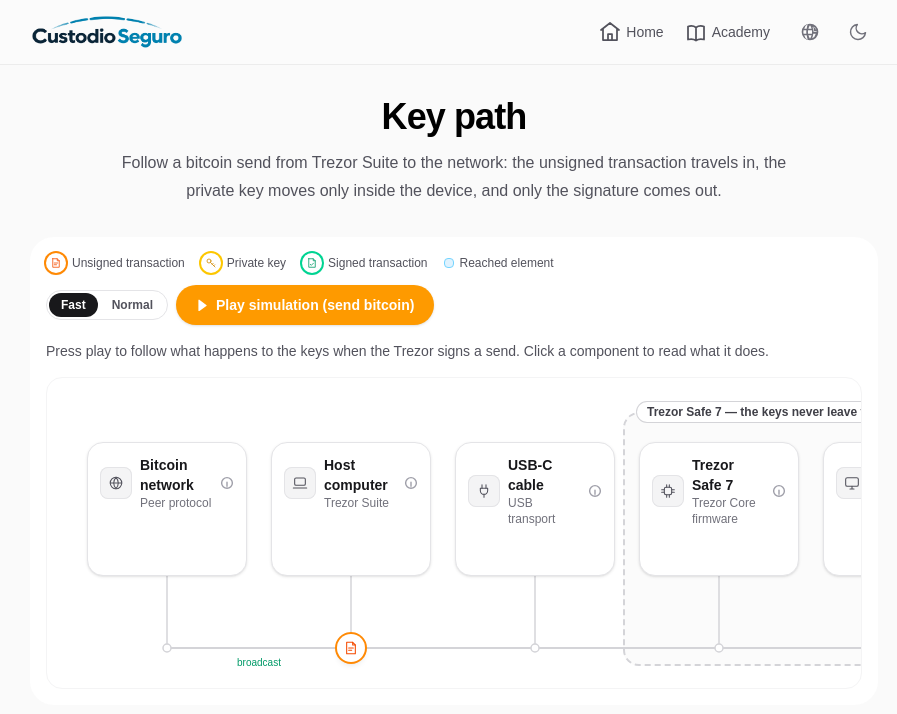
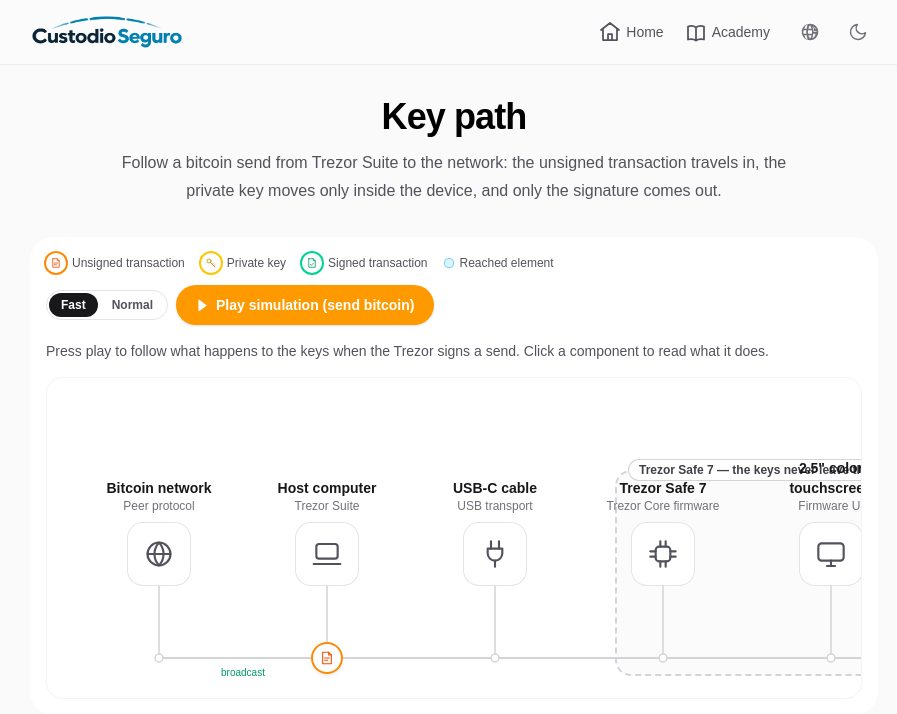
Before and after one commit to stealth14/courses-catalog, a Next.js app: page /en/diagrams/key-path in a window 1280 px wide. Shown: the top 714 px of the page, without its empty margins (186-1083 px from the left). Built offline with nearby package versions, Linux system fonts and the light colour scheme.

Commit message:
feat: enhance Key Path Diagram with icon container integration and improved layout for device interactions

```diff
--- a/src/app/[locale]/diagrams/key-path/key-path-diagram.tsx
+++ b/src/app/[locale]/diagrams/key-path/key-path-diagram.tsx
@@ -187,6 +187,8 @@ type Milestone = { id: StepId; ms: number };
 
 type Geometry = {
   cards: CardRect[];
+  /** The icon containers the connectors meet. */
+  icons: CardRect[];
   tracks: Record<TrackId, Track>;
   /** Vertical centre of the lane the travellers ride on. */
   laneY: number;
@@ -227,12 +229,13 @@ function polyLength(points: Point[]) {
 function measure(
   stage: HTMLDivElement,
   nodes: (HTMLButtonElement | null)[],
+  iconNodes: (HTMLSpanElement | null)[],
   pxPerMs: number,
 ) {
   const stageRect = stage.getBoundingClientRect();
 
   const fallback: CardRect = { l: 0, t: 0, r: 0, b: 0, cy: 0 };
-  const cards: CardRect[] = nodes.map((node) => {
+  const toRect = (node: Element | null): CardRect => {
     if (!node) return fallback;
     const rect = node.getBoundingClientRect();
     return {
@@ -242,7 +245,10 @@ function measure(
       b: rect.bottom - stageRect.top,
       cy: rect.top + rect.height / 2 - stageRect.top,
     };
-  });
+  };
+
+  const cards: CardRect[] = nodes.map(toRect);
+  const icons: CardRect[] = iconNodes.map(toRect);
 
   // Cards in reading order: 0 network, 1 suite, 2 usb, 3 firmware,
   // 4 screen, 5 secure elements, 6 flash, 7 signing.
@@ -289,27 +295,14 @@ function measure(
     { id: "network", ms: travelEndMs },
   ];
 
-  const deviceNodes = nodes
-    .slice(DEVICE_RANGE[0], DEVICE_RANGE[1] + 1)
-    .filter((node): node is HTMLButtonElement => node !== null);
-  const left = Math.min(
-    ...deviceNodes.map(
-      (node) => node.getBoundingClientRect().left - stageRect.left,
-    ),
-  );
-  const right = Math.max(
-    ...deviceNodes.map(
-      (node) => node.getBoundingClientRect().right - stageRect.left,
-    ),
-  );
-  const top = Math.min(
-    ...deviceNodes.map(
-      (node) => node.getBoundingClientRect().top - stageRect.top,
-    ),
-  );
+  const deviceIcons = icons.slice(DEVICE_RANGE[0], DEVICE_RANGE[1] + 1);
+  const left = Math.min(...deviceIcons.map((item) => item.l));
+  const right = Math.max(...deviceIcons.map((item) => item.r));
+  const top = Math.min(...deviceIcons.map((item) => item.t));
 
   return {
     cards,
+    icons,
     tracks: {
       unsigned: {
         path: toPath(amberPoints),
@@ -334,13 +327,13 @@ function measure(
       x: (stopX(0) + stopX(1)) / 2,
       y: laneY + 18,
     },
-    // The box covers the device cards, their connectors and the lane
-    // segment the key travels, which never leaves it.
+    // The box covers the device icons, their labels, their connectors and
+    // the lane segment the key travels, which never leaves it.
     deviceBox: {
       left: left - 16,
-      top: top - 30,
+      top: top - 52,
       width: right - left + 32,
-      height: laneY + 18 - (top - 30),
+      height: laneY + 18 - (top - 52),
     },
   };
 }
@@ -459,6 +452,7 @@ export function KeyPathDiagram() {
   const stageRef = useRef<HTMLDivElement>(null);
   const scrollerRef = useRef<HTMLDivElement>(null);
   const nodeRefs = useRef<(HTMLButtonElement | null)[]>([]);
+  const iconRefs = useRef<(HTMLSpanElement | null)[]>([]);
   const timersRef = useRef<number[]>([]);
   const rafRef = useRef(0);
   const timelineRef = useRef<Timeline | null>(null);
@@ -486,7 +480,14 @@ export function KeyPathDiagram() {
     if (!stage) return;
 
     const update = () =>
-      setGeometry(measure(stage, nodeRefs.current, SPEEDS[speed].pxPerMs));
+      setGeometry(
+        measure(
+          stage,
+          nodeRefs.current,
+          iconRefs.current,
+          SPEEDS[speed].pxPerMs,
+        ),
+      );
     update();
 
     const observer = new ResizeObserver(update);
@@ -752,7 +753,7 @@ export function KeyPathDiagram() {
       >
         <div
           ref={stageRef}
-          className="relative flex w-max items-stretch gap-6 px-10 pt-16 pb-28"
+          className="relative flex w-max items-end gap-6 px-10 pt-20 pb-28"
         >
           {geometry && (
             <>
@@ -783,7 +784,8 @@ export function KeyPathDiagram() {
                 />
 
                 {STEPS.map((step, index) => {
-                  const card = geometry.cards[index] ?? { l: 0, r: 0, b: 0 };
+                  const card = geometry.cards[index] ?? { l: 0, r: 0 };
+                  const iconBox = geometry.icons[index] ?? { b: 0 };
                   const cx = (card.l + card.r) / 2;
                   const isReached = reached.has(step.id);
                   const isTouched = step.touchesKeys && isReached;
@@ -794,9 +796,10 @@ export function KeyPathDiagram() {
                       : "stroke-zinc-300 fill-white";
                   return (
                     <g key={step.id}>
+                      {/* The connector meets the icon container itself. */}
                       <line
                         x1={cx}
-                        y1={card.b}
+                        y1={iconBox.b}
                         x2={cx}
                         y2={geometry.laneY}
                         strokeWidth={1.5}
@@ -875,35 +878,22 @@ export function KeyPathDiagram() {
             const isTouched = step.touchesKeys && isReached;
 
             return (
+              <div
+                key={step.id}
+                className="relative z-20 flex w-36 shrink-0 justify-center"
+              >
                 <button
-                key={step.id}
                   type="button"
                   ref={(node) => {
                     nodeRefs.current[index] = node;
                   }}
                   onClick={() => setDetailId(step.id)}
                   aria-haspopup="dialog"
-                className={`relative z-20 flex w-40 shrink-0 cursor-pointer flex-col gap-2 rounded-2xl border bg-white p-3 text-left shadow-sm transition-all duration-500 ${
-                  isTouched
-                    ? "kp-reached border-yellow-400 bg-yellow-50 shadow-md shadow-yellow-200/60"
-                    : isReached
-                      ? "kp-reached border-sky-400 bg-sky-50 shadow-md shadow-sky-200/60"
-                      : "border-zinc-200 hover:border-zinc-400 hover:shadow-md"
-                }`}
+                  aria-label={`${step.hardware} (${step.software}). Show details`}
+                  className="group flex cursor-pointer flex-col items-center gap-2 rounded-xl focus-visible:outline-2 focus-visible:outline-offset-4 focus-visible:outline-amber-500"
                 >
-                <span className="flex items-center gap-2">
-                  <span
-                    className={`flex h-8 w-8 shrink-0 items-center justify-center rounded-lg ring-1 transition-colors duration-500 ring-inset ${
-                      isTouched
-                        ? "bg-yellow-100 text-yellow-700 ring-yellow-300"
-                        : isReached
-                          ? "bg-sky-100 text-sky-700 ring-sky-300"
-                          : "bg-zinc-100 text-zinc-600 ring-zinc-200"
-                    }`}
-                  >
-                    <Icon className="h-4 w-4" />
-                  </span>
-                  <span className="min-w-0 flex-1">
+                  {/* The label floats above the icon, outside any box. */}
+                  <span className="text-center">
                     <span className="block text-sm leading-5 font-semibold text-zinc-900">
                       {step.hardware}
                     </span>
@@ -911,16 +901,36 @@ export function KeyPathDiagram() {
                       {step.software}
                     </span>
                   </span>
-                  <svg
-                    viewBox="0 0 12 12"
-                    className="h-3.5 w-3.5 shrink-0 fill-none stroke-zinc-400 stroke-[1.2]"
+
+                  <span
+                    ref={(node) => {
+                      iconRefs.current[index] = node;
+                    }}
+                    className={`relative flex h-16 w-16 items-center justify-center rounded-2xl ring-1 transition-all duration-500 ring-inset group-hover:-translate-y-0.5 group-hover:shadow-md ${
+                      isTouched
+                        ? "kp-reached bg-yellow-50 text-yellow-700 ring-yellow-400 shadow-yellow-200/60"
+                        : isReached
+                          ? "kp-reached bg-sky-50 text-sky-700 ring-sky-400 shadow-sky-200/60"
+                          : "bg-white text-zinc-600 ring-zinc-200 group-hover:ring-zinc-400"
+                    }`}
+                  >
+                    <Icon className="h-8 w-8" />
+                    {step.touchesKeys && (
+                      <span
                         aria-hidden="true"
+                        title="Touches the keys"
+                        className={`absolute -top-1.5 -right-1.5 flex h-5 w-5 items-center justify-center rounded-full text-[9px] ring-1 ring-inset transition-colors duration-500 ${
+                          isTouched
+                            ? "bg-yellow-400 text-yellow-950 ring-yellow-500"
+                            : "bg-zinc-100 text-zinc-500 ring-zinc-300"
+                        }`}
                       >
-                    <circle cx="6" cy="6" r="4.6" />
-                    <path d="M6 5.4v2.9M6 9.3v.1" strokeLinecap="round" />
-                  </svg>
+                        <KeyIcon className="h-3 w-3" />
+                      </span>
+                    )}
                   </span>
                 </button>
+              </div>
             );
           })}
         </div>
```
Lines whose indentation alone changed are shown as unchanged.
